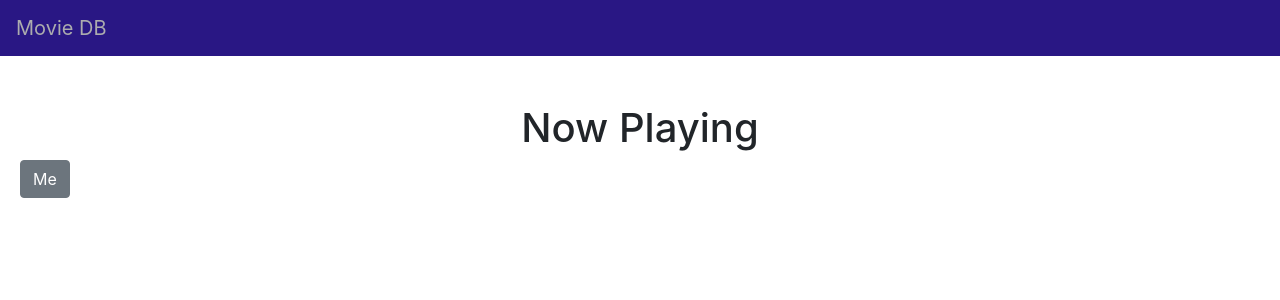
After one commit to mdrinne/p3, a Flask app: page /now_playing in a window 1280 px wide. The commit adds this page. Shown: the top 300 px of the page. Run offline with Flask 2, Linux system fonts and the light colour scheme; data comes from the database, SQL or seed files in the repository; both versions use the stored data as it was after the commit; some libraries are stand-ins or nearby versions.

Commit message:
workingg on now playing page

```diff
--- a/p3/p3.py
+++ b/p3/p3.py
@@ -66,7 +66,7 @@ def login():
                 session['logged_in'] = True
                 session['user'] = username
                 session['manager'] = False
-                return 'Hello, customer!'
+                return redirect(url_for('now_playing'))
             else:
                 error = 'Incorrect Password'
         else:
@@ -147,3 +147,14 @@ def register():
                 else:
                     error = 'Manager password incorrect'
     return render_template('register.html', error=error)
+
+@app.route('/now_playing', methods=['GET','POST'])
+def now_playing():
+    db = get_db()
+    cur = db.execute('select mtitle from PLAYS_AT where playing=1 group by mtitle;')
+    titles = cur.fetchall()
+    return render_template('now_playing.html', titles=titles)
+
+@app.route('/me')
+def me():
+    return session.get('user')
--- a/p3/templates/navbar.html
+++ b/p3/templates/navbar.html
@@ -13,13 +13,13 @@
   </style>
 </head>
 <body>
-  <nav class="navbar navbar-expand-sm navbar-dark fixed-top justify-content-between" style="background-color: #04C3D3">
-    <a class="navbar-brand">Movie DB</a>
+  <nav class="navbar navbar-expand-sm navbar-dark sticky-top justify-content-between" style="background-color: #291784">
+    <a class="navbar-brand" style='color: #ACACAE'>Movie DB</a>
     {% if session.logged_in %}
     <a class="btn btn-secondary" href="{{ url_for('logout') }}">Log Out</a>
     {% endif %}
   </nav>
   <!--add to body-->
-  <div><br><br><br></div>
+  <div><br><br></div>
   {% block body %}{% endblock %}
 </body>
--- /dev/null
+++ b/p3/templates/now_playing.html
@@ -0,0 +1,9 @@
+{% extends "navbar.html" %}
+{% block body %}
+<div class="container">
+    <h1 class="text-center">Now Playing</h1>
+</div>
+<div style="padding-left: 20px">
+  <a href="{{ url_for('me') }}" class="btn btn-secondary" role="button" aria-pressed="true">Me</a>
+</div>
+{% endblock %}
```
Also changed, not shown: p3/p3.db, 1 other file.
